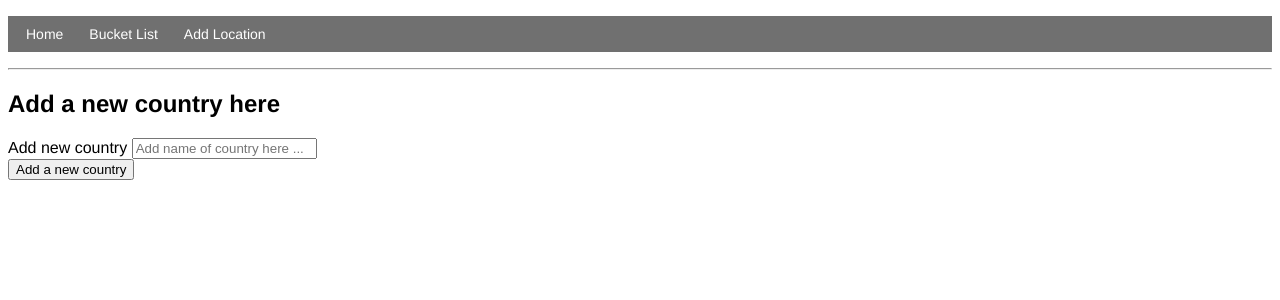
After one commit to karenbstewart/travel_bucket_list_project, a Flask app: page /country/new in a window 1280 px wide. The commit adds this page. Shown: the top 300 px of the page. Run offline with Flask 2, Linux system fonts and the light colour scheme; data that the repository does not hold is empty; some libraries are stand-ins or nearby versions.

Commit message:
added css for the navbar

```diff
--- a/bucket_list_code/app.py
+++ b/bucket_list_code/app.py
@@ -1,10 +1,12 @@
 from flask import Flask, render_template
 
 from controllers.cities_controller import cities_blueprint
+from controllers.countries_controller import countries_blueprint
 
 app = Flask(__name__)
 
 app.register_blueprint(cities_blueprint)
+app.register_blueprint(countries_blueprint)
 
 @app.route('/')
 def home():
--- a/bucket_list_code/controllers/cities_controller.py
+++ b/bucket_list_code/controllers/cities_controller.py
@@ -34,7 +34,7 @@ def create_city():
         visited = False
 
     if country_id == "other":
-        return redirect('/list')
+        return redirect('/country/new')
     else:
         country = country_repository.select(country_id)
         city = City(city_name, visited, country)
--- /dev/null
+++ b/bucket_list_code/controllers/countries_controller.py
@@ -0,0 +1,22 @@
+from flask import Flask, render_template, request, redirect
+from flask import Blueprint
+from models.city import City
+from models.country import Country
+import repositories.city_repository as city_repository
+import repositories.country_repository as country_repository
+
+countries_blueprint = Blueprint("countries", __name__)
+
+
+@countries_blueprint.route("/country/new")
+def add_country():
+    cities = city_repository.select_all()
+    countries = country_repository.select_all()
+    return render_template("/country/new.html", cities = cities, countries = countries)
+
+@countries_blueprint.route("/country/new", methods=['POST'])
+def create_country():
+    country_name = request.form['country_name']
+    country = Country(country_name)
+    country_repository.save(country)
+    return redirect('/list/new')
--- /dev/null
+++ b/bucket_list_code/static/style.css
@@ -0,0 +1,36 @@
+body{
+    font-family: "Helvetica", arial, sans-serif; font-size: 16px;
+}
+
+#main_message{
+    font-size: 30px;
+    text-align: center;
+    margin-top: 15%;
+}
+
+.menu{
+    display: flex;
+    padding: 10px;
+    background-color: #707070;
+    color: #ffffff;
+}
+
+.menu li a{
+    text-decoration: none;
+    padding:8px;
+    color: #ffffff;
+}
+
+.menu li a:visited{
+    color: #ffffff;
+}
+.menu li a:hover{
+    background-color: #404040;
+}
+
+  .menu li{
+    padding-right: 10px;
+    list-style: none;
+    color: #ffffff;
+    font-family: "Helvetica", arial, sans-serif; font-size: 14px;
+  }
--- a/bucket_list_code/templates/base.html
+++ b/bucket_list_code/templates/base.html
@@ -8,9 +8,9 @@
     <title>Travel Bucket List</title>
 </head>
 <body>
-    <header class="menu">
+    <header >
         <nav>
-            <ul>
+            <ul class="menu">
                 <li><a href="/">Home</a></li>
                 <li><a href="/list">Bucket List</a></li>
                 <li><a href="/list/new">Add Location</a></li>
--- /dev/null
+++ b/bucket_list_code/templates/country/new.html
@@ -0,0 +1,17 @@
+{% extends "base.html" %}
+
+{% block content %}
+
+<h2>Add a new country here</h2>
+
+<form action="/country/new" method="post">
+    <div>
+        <label for="country_name">Add new country</label>
+        <input type="text" id="country_name" name="country_name" placeholder="Add name of country here ..." required>
+    </div>
+    <button type="submit">Add a new country</button>
+</form>
+
+
+
+{% endblock %}
--- a/bucket_list_code/templates/index.html
+++ b/bucket_list_code/templates/index.html
@@ -1,7 +1,7 @@
 {% extends "base.html" %}
 {% block home %}
 
-<div>
+<div id="main_message">
     <p>We only regret the things that</p>
     <p>we don't do in life!</p>
     <p>See the world, be part of the bigger picture</p>
--- a/bucket_list_code/templates/list/new.html
+++ b/bucket_list_code/templates/list/new.html
@@ -16,7 +16,7 @@
             {% for country in countries %}
             <option value="{{ country.id }}">{{country.country_name}}</option>
             {% endfor %}
-            <option value="other">other</option>
+            <option value="other">add another country</option>
         </select>
     </div>
 
```
Also changed, not shown: bucket_list_code/templates/country/index.html (added).
